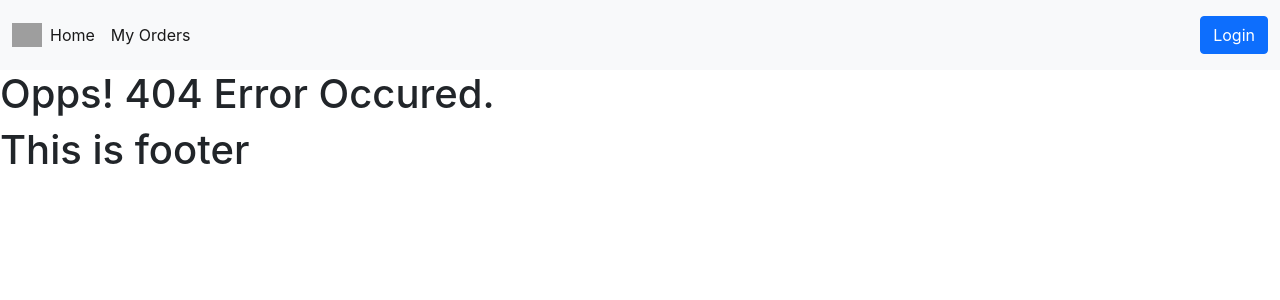
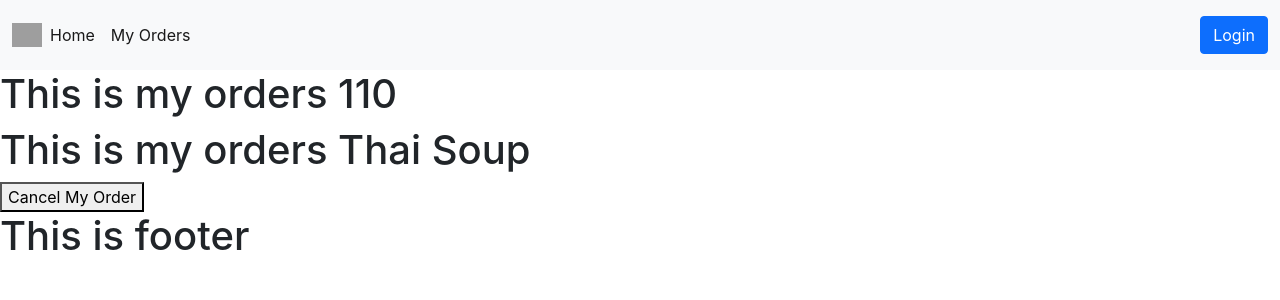
Before and after one commit to raisanowreen/Food-Wala-Client, a React (Create React App) app: page /myOrders/110 in a window 1280 px wide. Before the commit this address had no page. Shown: the top 300 px of the page. Built offline with nearby package versions, Linux system fonts and the light colour scheme; grey boxes are pictures that could not be loaded.

Commit message:
order review

```diff
--- a/src/App.js
+++ b/src/App.js
@@ -30,7 +30,7 @@ function App() {
           <Route exact path="/food">
 <Food></Food>
           </Route>
-          <Route exact path="/myOrders">
+          <Route exact path="/myOrders/:foodId">
 <MyOrders></MyOrders>
           </Route>
           <Route path="*">
--- a/src/Pages/Food/Food.js
+++ b/src/Pages/Food/Food.js
@@ -2,7 +2,7 @@ import React from 'react';
 import { Link } from 'react-router-dom';
 
 const Food = (props) => {
-    const {name, details, img} = props.food
+    const {name, details, img, price} = props.food
     return (
         <div className="product">
             <div>
@@ -13,7 +13,7 @@ const Food = (props) => {
                 <p>{details}</p>
 
                 <br />
-               <Link to="/myOrders"> <button>Review My Order</button></Link>
+               <Link to={`/myOrders/${price}`}> <button>Review My Order</button></Link>
             </div>
         </div>
     );
--- a/src/Pages/MyOrders/MyOrders.js
+++ b/src/Pages/MyOrders/MyOrders.js
@@ -1,9 +1,23 @@
-import React from 'react';
+import React, { useEffect, useState } from 'react';
+import { useParams } from 'react-router';
 
 const MyOrders = () => {
+    const { foodId } = useParams();
+    const [food, setFood] = useState({ });
+
+    useEffect( () =>{
+        fetch('/foods.json')
+        .then(res => res.json())
+        .then(data => {
+            const f = data.find(s => s.price == foodId)
+            setFood(f)
+        })
+    }, [foodId]);
     return (
         <div>
-            <h1>This is my orders</h1>
+            <h1>This is my orders {foodId}</h1>
+            <h1>This is my orders {food.name}</h1>
+            <button>Cancel My Order</button>
         </div>
     );
 };
```
